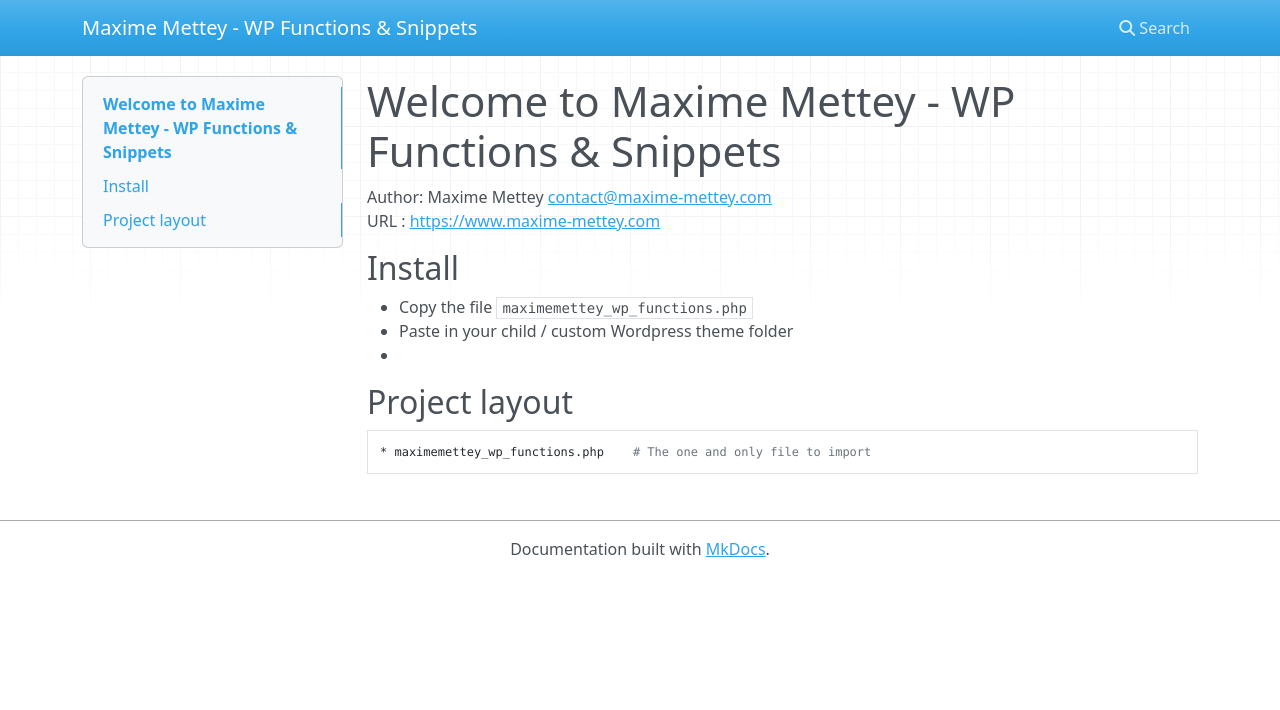
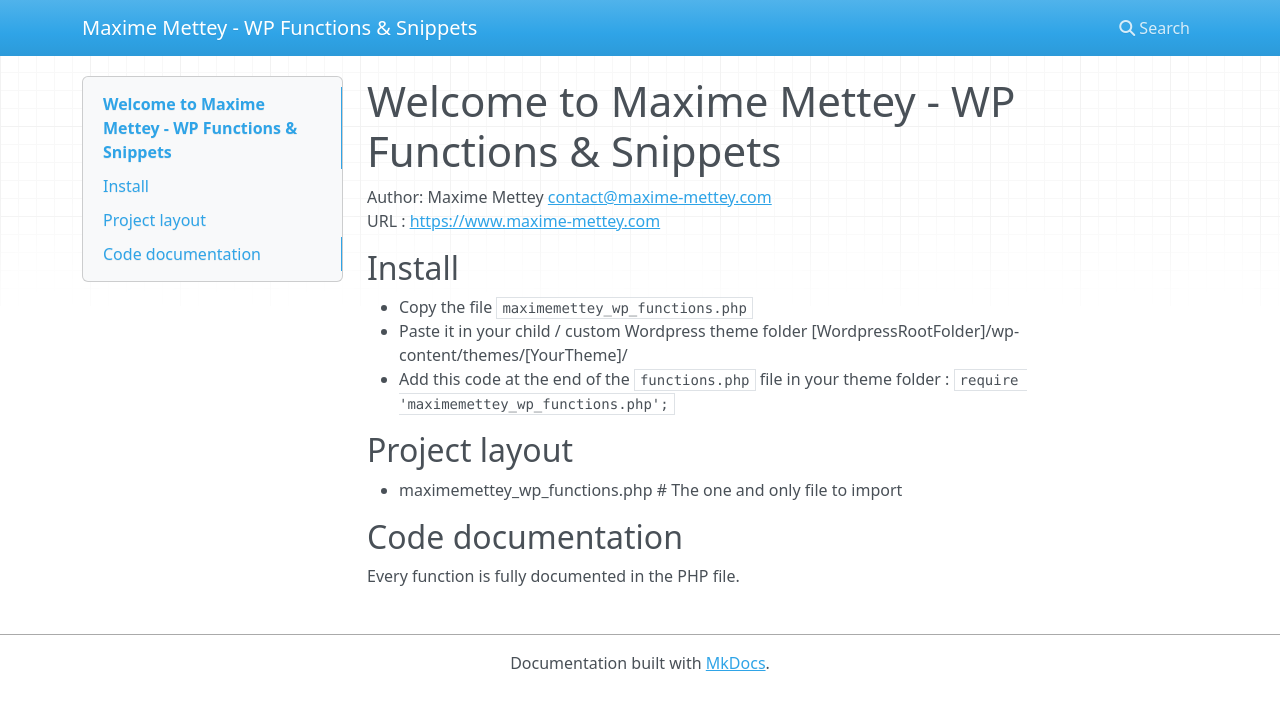
Before and after one commit to MaximeMettey/MaximeMettey-WP-Functions, an MkDocs documentation site: the page built from docs/index.md, in a window 1280 px wide. Shown: the top 710 px of the page. Built offline with MkDocs 1.6.1, drawn with Linux system fonts in a browser that asks for light colours; nearby versions of some CDN libraries.

Commit message:
add some documentation

```diff
--- a/docs/index.md
+++ b/docs/index.md
@@ -6,9 +6,13 @@ URL : [https://www.maxime-mettey.com](https://www.maxime-mettey.com)
 ## Install
 
 * Copy the file `maximemettey_wp_functions.php`
-* Paste in your child / custom Wordpress theme folder
-*
+* Paste it in your child / custom Wordpress theme folder [WordpressRootFolder]/wp-content/themes/[YourTheme]/
+* Add this code at the end of the `functions.php` file in your theme folder : `require 'maximemettey_wp_functions.php';`
 
 ## Project layout
 
-    * maximemettey_wp_functions.php    # The one and only file to import
+* maximemettey_wp_functions.php    # The one and only file to import
+
+## Code documentation
+
+Every function is fully documented in the PHP file.
```
